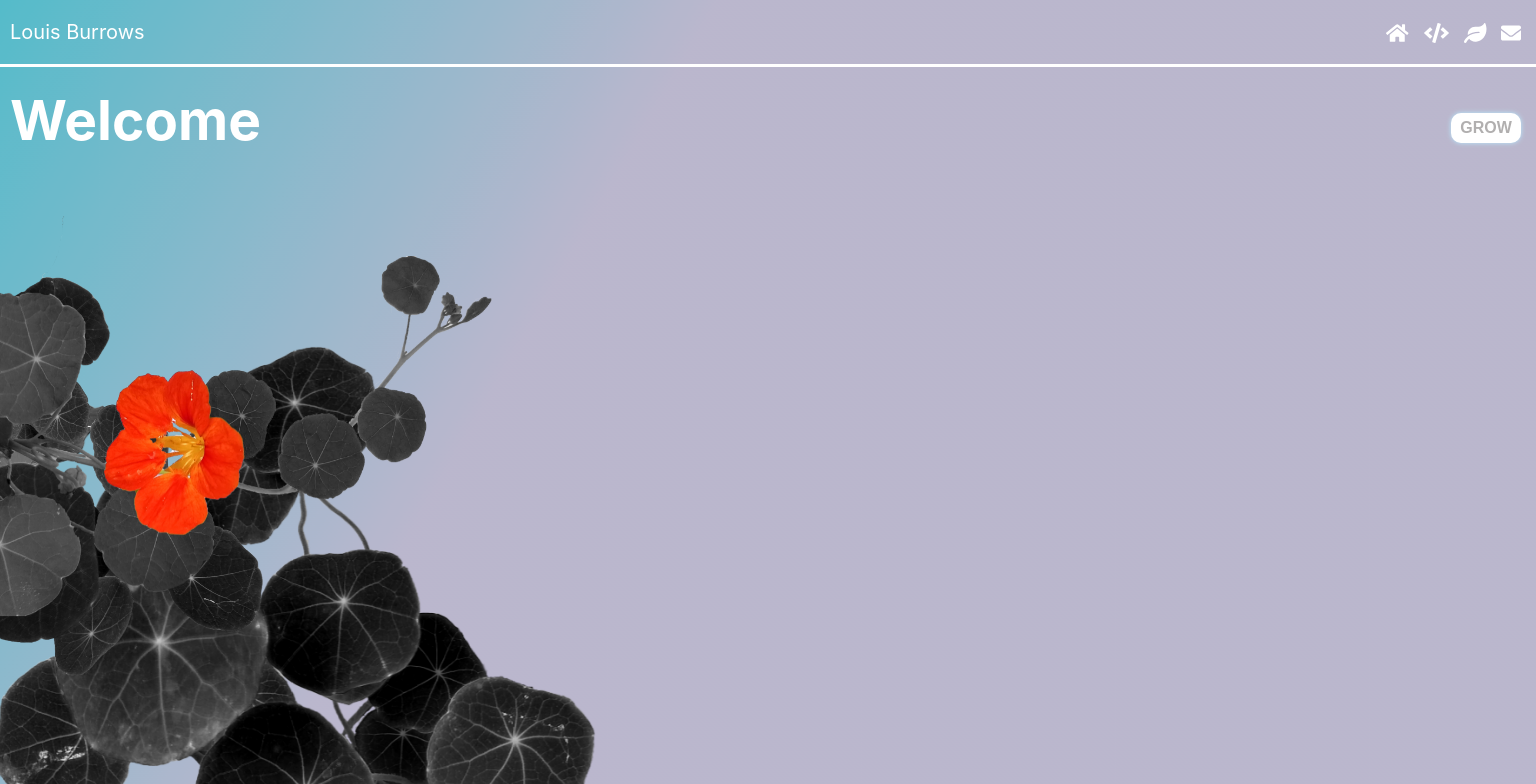
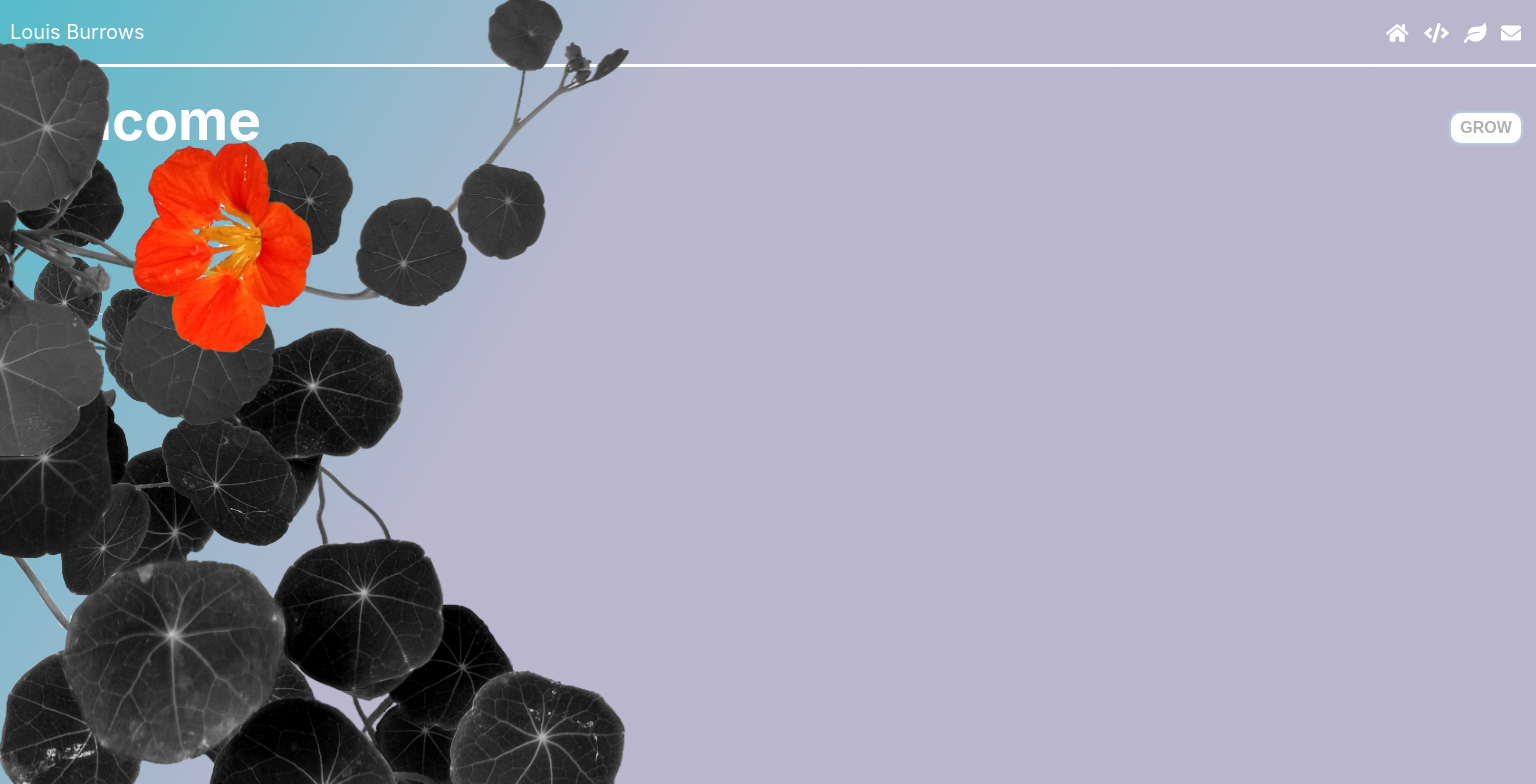
Before and after one commit to louis-burrows/portfolio-in-react, a React (Create React App) app: page / in a window 1536 px wide. Shown: the top 784 px of the page. Built offline with nearby package versions, Linux system fonts and the light colour scheme.

Commit message:
media query for home page

```diff
--- a/src/containers/Home/Home.module.scss
+++ b/src/containers/Home/Home.module.scss
@@ -117,3 +117,39 @@
   }
 
 }
+
+@media only screen and (min-width: 1290px) {
+
+  .homeContainer{
+
+    .fades {
+      .homeTitle {
+      font-size: 55px;
+      }
+      .growButton {
+        display: inline;
+      }
+    }
+
+    .slide1 {
+      left: -150px;
+      .image1 {
+        min-height: 500px;
+      }
+    }
+
+    .slide2 {
+      bottom: 200px;
+      .image2 {
+        min-height: 520px;
+      }
+    }
+
+    .slide3 {
+      bottom: 340px;
+      .image3 {
+        min-height: 460px;
+      }
+    }
+  }
+}
```
